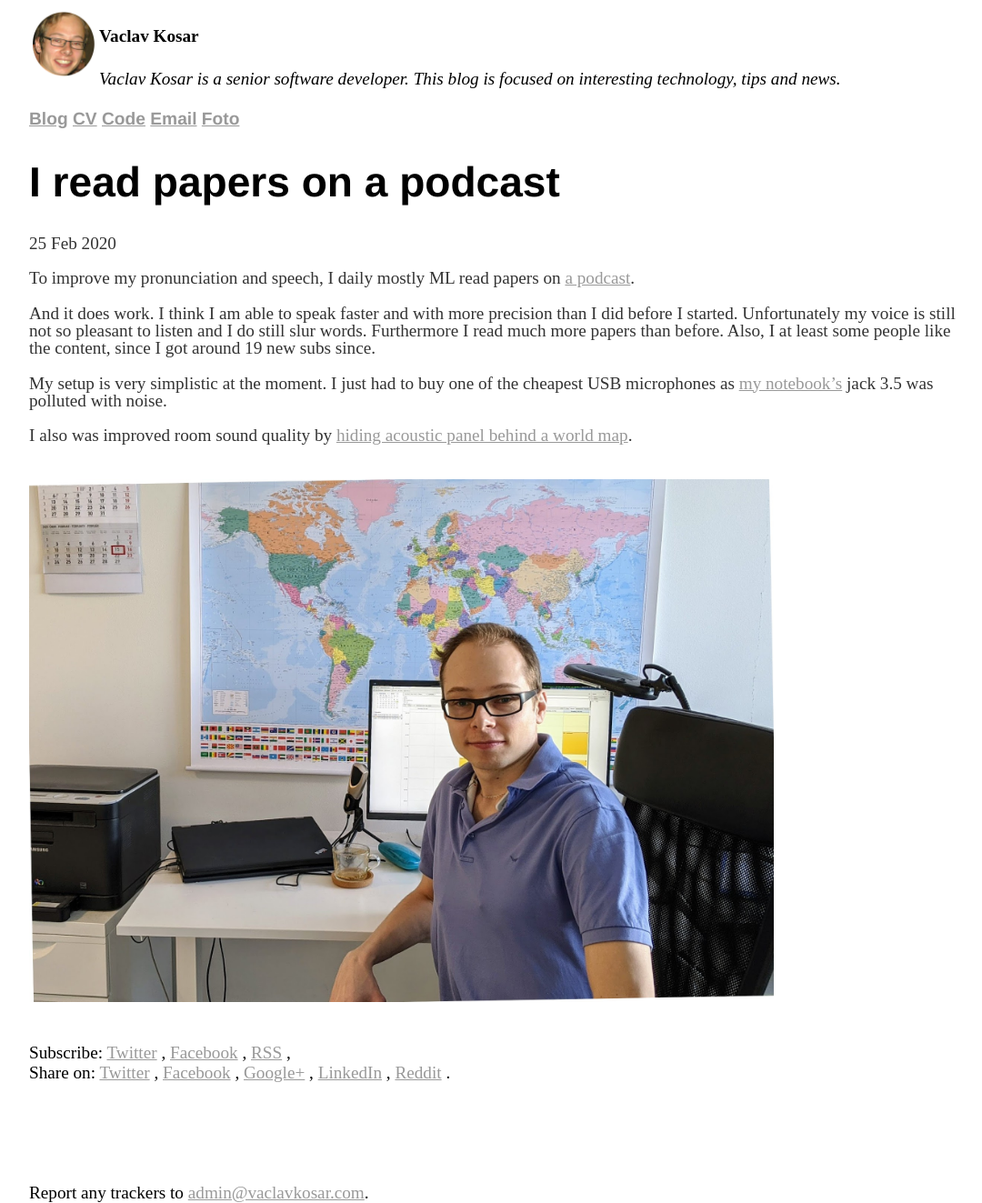
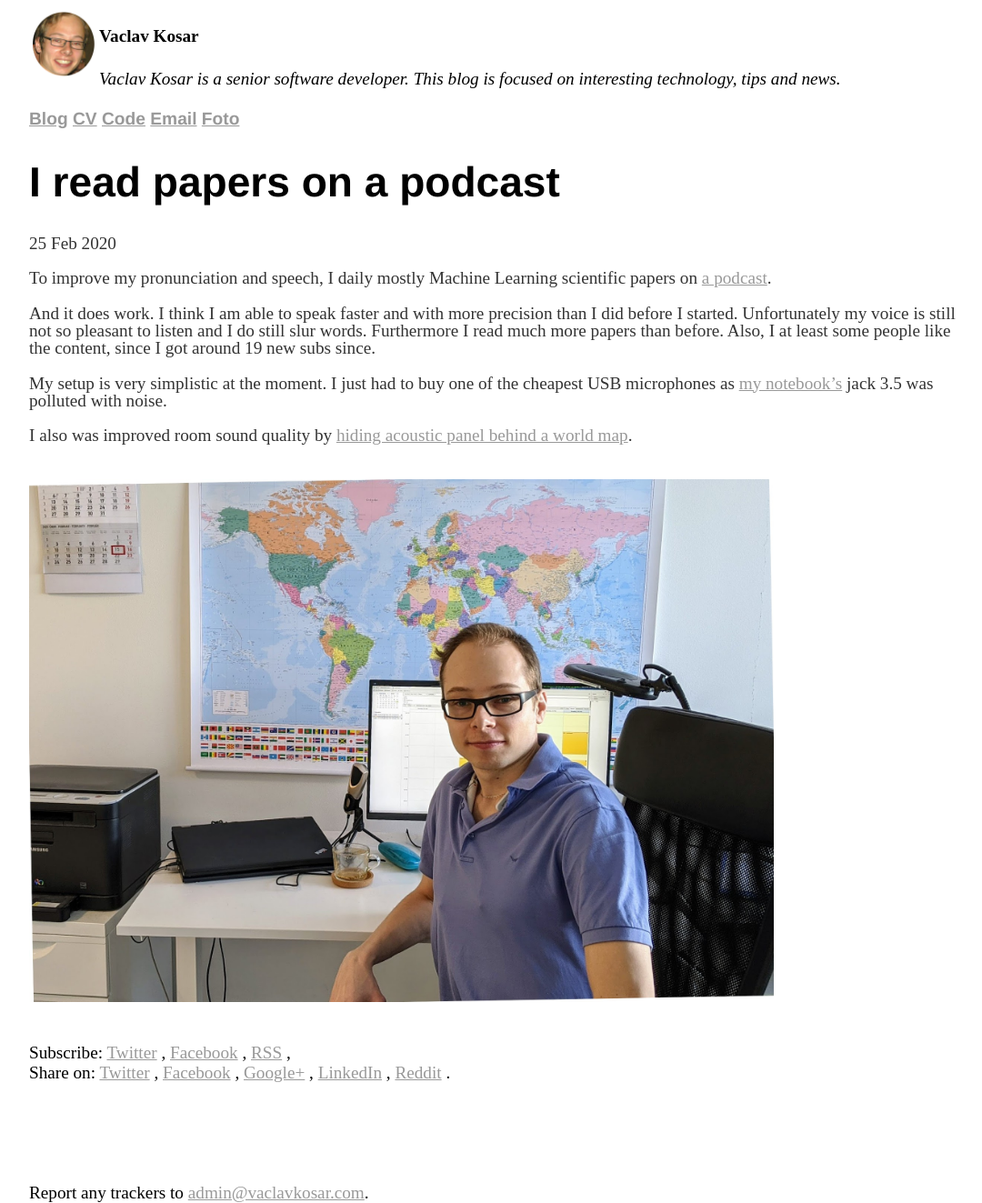
Before and after one commit to vackosar/vackosar.github.io, a Jekyll site: the page built from _posts/2020-02-25-I-read-papers-on-a-podcast.md, in a window 1280 px wide. Shown: the whole page at 91% size, without its empty margins (96-1176 px from the left). Built offline with Jekyll 4.4.1, drawn with Linux system fonts in a browser that asks for light colours; comment, search, counter and statistics services are not loaded.

Commit message:
I read papers on a podcast

```diff
--- a/_posts/2020-02-25-I-read-papers-on-a-podcast.md
+++ b/_posts/2020-02-25-I-read-papers-on-a-podcast.md
@@ -4,7 +4,7 @@
 date: 2020-02-25
 ---
 
-To improve my pronunciation and speech, I daily mostly ML read papers on [a podcast](https://youtu.be/gyBdnNY1WPI).
+To improve my pronunciation and speech, I daily mostly Machine Learning scientific papers on [a podcast](https://youtu.be/gyBdnNY1WPI).
 
 And it does work. I think I am able to speak faster and with more precision than I did before I started. Unfortunately my voice is still not so pleasant to listen and I do still slur words. Furthermore I read much more papers than before. Also, I at least some people like the content, since I got around 19 new subs since.
 
```
